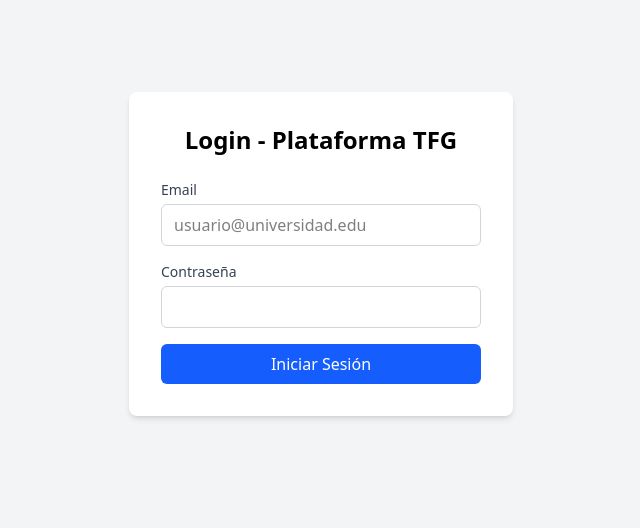
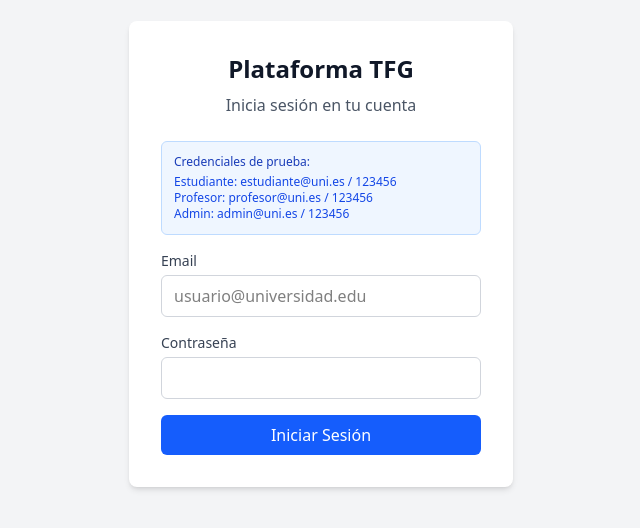
Before and after one commit to JuanmaCenteno/PlataformaTFG, a React (Vite) app: page /login in a window 1280 px wide. Shown: the part 146-674 px from the top of the page, without its empty margins (319-959 px from the left). Built offline with nearby package versions, Linux system fonts and the light colour scheme.

Commit message:
Añado sistema de login y rutas protegidas

```diff
--- a/src/App.jsx
+++ b/src/App.jsx
@@ -1,6 +1,8 @@
 import { BrowserRouter, Routes, Route, Navigate } from 'react-router-dom'
 
-// Importar Layout
+// Importar Context y componentes
+import { AuthProvider } from './context/AuthContext'
+import ProtectedRoute from './components/ProtectedRoute'
 import Layout from './components/Layout'
 
 // Importar páginas
@@ -15,30 +17,59 @@ import GestionUsuarios from './pages/admin/GestionUsuarios'
 
 function App() {
   return (
+    <AuthProvider>
       <BrowserRouter>
         <Routes>
-        {/* Ruta raíz redirige al login */}
-        <Route path="/" element={<Navigate to="/login" replace />} />
+          {/* Ruta raíz redirige al dashboard */}
+          <Route path="/" element={<Navigate to="/dashboard" replace />} />
 
           {/* Rutas de autenticación */}
           <Route path="/login" element={<Login />} />
 
-        {/* Dashboard principal */}
-        <Route path="/dashboard" element={<Layout><Dashboard /></Layout>} />
+          {/* Dashboard principal - requiere autenticación */}
+          <Route path="/dashboard" element={
+            <ProtectedRoute>
+              <Layout><Dashboard /></Layout>
+            </ProtectedRoute>
+          } />
 
-        {/* Rutas de estudiante */}
-        <Route path="/estudiante/mis-tfgs" element={<Layout><MisTFGs /></Layout>} />
-        <Route path="/estudiante/defensa" element={<Layout><MiDefensa /></Layout>} />
+          {/* Rutas de estudiante - solo para estudiantes */}
+          <Route path="/estudiante/mis-tfgs" element={
+            <ProtectedRoute requiredRole="estudiante">
+              <Layout><MisTFGs /></Layout>
+            </ProtectedRoute>
+          } />
+          <Route path="/estudiante/defensa" element={
+            <ProtectedRoute requiredRole="estudiante">
+              <Layout><MiDefensa /></Layout>
+            </ProtectedRoute>
+          } />
 
-        {/* Rutas de profesor */}
-        <Route path="/profesor/tfgs-asignados" element={<Layout><TFGsAsignados /></Layout>} />
-        <Route path="/profesor/tribunales" element={<Layout><Tribunales /></Layout>} />
-        <Route path="/profesor/calendario" element={<Layout><Calendario /></Layout>} />
+          {/* Rutas de profesor - solo para profesores */}
+          <Route path="/profesor/tfgs-asignados" element={
+            <ProtectedRoute requiredRole="profesor">
+              <Layout><TFGsAsignados /></Layout>
+            </ProtectedRoute>
+          } />
+          <Route path="/profesor/tribunales" element={
+            <ProtectedRoute requiredRole="profesor">
+              <Layout><Tribunales /></Layout>
+            </ProtectedRoute>
+          } />
+          <Route path="/profesor/calendario" element={
+            <ProtectedRoute requiredRole="profesor">
+              <Layout><Calendario /></Layout>
+            </ProtectedRoute>
+          } />
 
-        {/* Rutas de administrador */}
-        <Route path="/admin/usuarios" element={<Layout><GestionUsuarios /></Layout>} />
+          {/* Rutas de administrador - solo para admins */}
+          <Route path="/admin/usuarios" element={
+            <ProtectedRoute requiredRole="admin">
+              <Layout><GestionUsuarios /></Layout>
+            </ProtectedRoute>
+          } />
 
-        {/* Ruta 404 - cualquier ruta no encontrada */}
+          {/* Ruta 404 */}
           <Route path="*" element={
             <div className="min-h-screen bg-gray-100 flex items-center justify-center">
               <div className="text-center">
@@ -52,6 +83,7 @@ function App() {
           } />
         </Routes>
       </BrowserRouter>
+    </AuthProvider>
   )
 }
 
--- /dev/null
+++ b/src/components/ProtectedRoute.jsx
@@ -0,0 +1,51 @@
+import { Navigate } from 'react-router-dom'
+import { useAuth } from '../context/AuthContext'
+
+function ProtectedRoute({ children, requiredRole = null }) {
+  const { isAuthenticated, hasRole, loading } = useAuth()
+
+  // Mostrar loading mientras verifica autenticación
+  if (loading) {
+    return (
+      <div className="min-h-screen bg-gray-50 flex items-center justify-center">
+        <div className="text-center">
+          <div className="animate-spin rounded-full h-12 w-12 border-b-2 border-blue-600 mx-auto"></div>
+          <p className="mt-4 text-gray-600">Verificando autenticación...</p>
+        </div>
+      </div>
+    )
+  }
+
+  // Si no está autenticado, redirigir al login
+  if (!isAuthenticated()) {
+    return <Navigate to="/login" replace />
+  }
+
+  // Si requiere un rol específico y no lo tiene, mostrar error de permisos
+  if (requiredRole && !hasRole(requiredRole)) {
+    return (
+      <div className="min-h-screen bg-gray-50 flex items-center justify-center">
+        <div className="text-center">
+          <div className="text-6xl mb-4">🚫</div>
+          <h1 className="text-2xl font-bold text-gray-900 mb-2">
+            Acceso Denegado
+          </h1>
+          <p className="text-gray-600 mb-4">
+            No tienes permisos para acceder a esta página
+          </p>
+          <button
+            onClick={() => window.history.back()}
+            className="bg-blue-600 text-white px-4 py-2 rounded-md hover:bg-blue-700"
+          >
+            Volver atrás
+          </button>
+        </div>
+      </div>
+    )
+  }
+
+  // Si todo está bien, mostrar el contenido
+  return children
+}
+
+export default ProtectedRoute
--- /dev/null
+++ b/src/context/AuthContext.jsx
@@ -0,0 +1,108 @@
+import { createContext, useContext, useState, useEffect } from 'react'
+
+const AuthContext = createContext()
+
+// Hook personalizado para usar el contexto
+export const useAuth = () => {
+  const context = useContext(AuthContext)
+  if (!context) {
+    throw new Error('useAuth debe usarse dentro de AuthProvider')
+  }
+  return context
+}
+
+export const AuthProvider = ({ children }) => {
+  const [user, setUser] = useState(null)
+  const [loading, setLoading] = useState(true)
+
+  // Usuarios de prueba (después vendrá de Symfony)
+  const usersDatabase = [
+    {
+      id: 1,
+      email: 'estudiante@uni.es',
+      password: '123456',
+      nombre: 'Juan Pérez',
+      role: 'estudiante'
+    },
+    {
+      id: 2,
+      email: 'profesor@uni.es',
+      password: '123456',
+      nombre: 'Dr. María García',
+      role: 'profesor'
+    },
+    {
+      id: 3,
+      email: 'admin@uni.es',
+      password: '123456',
+      nombre: 'Carlos Admin',
+      role: 'admin'
+    }
+  ]
+
+  // Verificar si hay usuario guardado al cargar la app
+  useEffect(() => {
+    const savedUser = localStorage.getItem('user')
+    if (savedUser) {
+      setUser(JSON.parse(savedUser))
+    }
+    setLoading(false)
+  }, [])
+
+  // Función de login
+  const login = async (email, password) => {
+    try {
+      // Simular llamada a API (después será axios a Symfony)
+      await new Promise(resolve => setTimeout(resolve, 1000)) // Simular delay
+
+      const foundUser = usersDatabase.find(
+        u => u.email === email && u.password === password
+      )
+
+      if (!foundUser) {
+        throw new Error('Credenciales incorrectas')
+      }
+
+      // Quitar password del objeto usuario
+      const { password: _, ...userWithoutPassword } = foundUser
+
+      setUser(userWithoutPassword)
+      localStorage.setItem('user', JSON.stringify(userWithoutPassword))
+
+      return { success: true, user: userWithoutPassword }
+    } catch (error) {
+      return { success: false, error: error.message }
+    }
+  }
+
+  // Función de logout
+  const logout = () => {
+    setUser(null)
+    localStorage.removeItem('user')
+  }
+
+  // Verificar si usuario tiene un rol específico
+  const hasRole = (requiredRole) => {
+    return user?.role === requiredRole
+  }
+
+  // Verificar si usuario está autenticado
+  const isAuthenticated = () => {
+    return !!user
+  }
+
+  const value = {
+    user,
+    login,
+    logout,
+    hasRole,
+    isAuthenticated,
+    loading
+  }
+
+  return (
+    <AuthContext.Provider value={value}>
+      {children}
+    </AuthContext.Provider>
+  )
+}
--- a/src/pages/auth/Login.jsx
+++ b/src/pages/auth/Login.jsx
@@ -1,26 +1,103 @@
+import { useState, useEffect } from 'react'
+import { useNavigate } from 'react-router-dom'
+import { useAuth } from '../../context/AuthContext'
+
 function Login() {
+  const [email, setEmail] = useState('')
+  const [password, setPassword] = useState('')
+  const [loading, setLoading] = useState(false)
+  const [error, setError] = useState('')
+
+  const { login, isAuthenticated } = useAuth()
+  const navigate = useNavigate()
+
+  // Si ya está autenticado, redirigir al dashboard
+  useEffect(() => {
+    if (isAuthenticated()) {
+      navigate('/dashboard', { replace: true })
+    }
+  }, [isAuthenticated, navigate])
+
+  const handleSubmit = async (e) => {
+    e.preventDefault()
+    setLoading(true)
+    setError('')
+
+    const result = await login(email, password)
+
+    if (result.success) {
+      navigate('/dashboard', { replace: true })
+    } else {
+      setError(result.error)
+    }
+
+    setLoading(false)
+  }
+
   return (
     <div className="min-h-screen bg-gray-100 flex items-center justify-center">
       <div className="bg-white p-8 rounded-lg shadow-md w-96">
-        <h1 className="text-2xl font-bold text-center mb-6">Login - Plataforma TFG</h1>
-        <form className="space-y-4">
+        <div className="text-center mb-6">
+          <h1 className="text-2xl font-bold text-gray-900">Plataforma TFG</h1>
+          <p className="text-gray-600 mt-2">Inicia sesión en tu cuenta</p>
+        </div>
+
+        {/* Credenciales de prueba */}
+        <div className="mb-4 p-3 bg-blue-50 border border-blue-200 rounded-md text-xs">
+          <p className="font-medium text-blue-800 mb-1">Credenciales de prueba:</p>
+          <p className="text-blue-700">Estudiante: estudiante@uni.es / 123456</p>
+          <p className="text-blue-700">Profesor: profesor@uni.es / 123456</p>
+          <p className="text-blue-700">Admin: admin@uni.es / 123456</p>
+        </div>
+
+        <form onSubmit={handleSubmit} className="space-y-4">
           <div>
             <label className="block text-sm font-medium text-gray-700">Email</label>
             <input
               type="email"
-              className="mt-1 block w-full px-3 py-2 border border-gray-300 rounded-md"
+              value={email}
+              onChange={(e) => setEmail(e.target.value)}
+              className="mt-1 block w-full px-3 py-2 border border-gray-300 rounded-md focus:outline-none focus:ring-blue-500 focus:border-blue-500"
               placeholder="usuario@universidad.edu"
+              required
             />
           </div>
+
           <div>
             <label className="block text-sm font-medium text-gray-700">Contraseña</label>
             <input
               type="password"
-              className="mt-1 block w-full px-3 py-2 border border-gray-300 rounded-md"
+              value={password}
+              onChange={(e) => setPassword(e.target.value)}
+              className="mt-1 block w-full px-3 py-2 border border-gray-300 rounded-md focus:outline-none focus:ring-blue-500 focus:border-blue-500"
+              required
             />
           </div>
-          <button className="w-full bg-blue-600 text-white py-2 px-4 rounded-md hover:bg-blue-700">
-            Iniciar Sesión
+
+          {error && (
+            <div className="bg-red-50 border border-red-200 rounded-md p-3">
+              <p className="text-sm text-red-600">{error}</p>
+            </div>
+          )}
+
+          <button
+            type="submit"
+            disabled={loading}
+            className={`w-full py-2 px-4 rounded-md text-white font-medium
+              ${loading
+                ? 'bg-gray-400 cursor-not-allowed'
+                : 'bg-blue-600 hover:bg-blue-700 focus:outline-none focus:ring-2 focus:ring-blue-500 focus:ring-offset-2'
+              }
+            `}
+          >
+            {loading ? (
+              <div className="flex items-center justify-center">
+                <div className="animate-spin rounded-full h-4 w-4 border-b-2 border-white mr-2"></div>
+                Iniciando sesión...
+              </div>
+            ) : (
+              'Iniciar Sesión'
+            )}
           </button>
         </form>
       </div>
```
Also changed, not shown: src/components/Layout.jsx (+13 -6 lines). Lines whose indentation alone changed are shown as unchanged.
